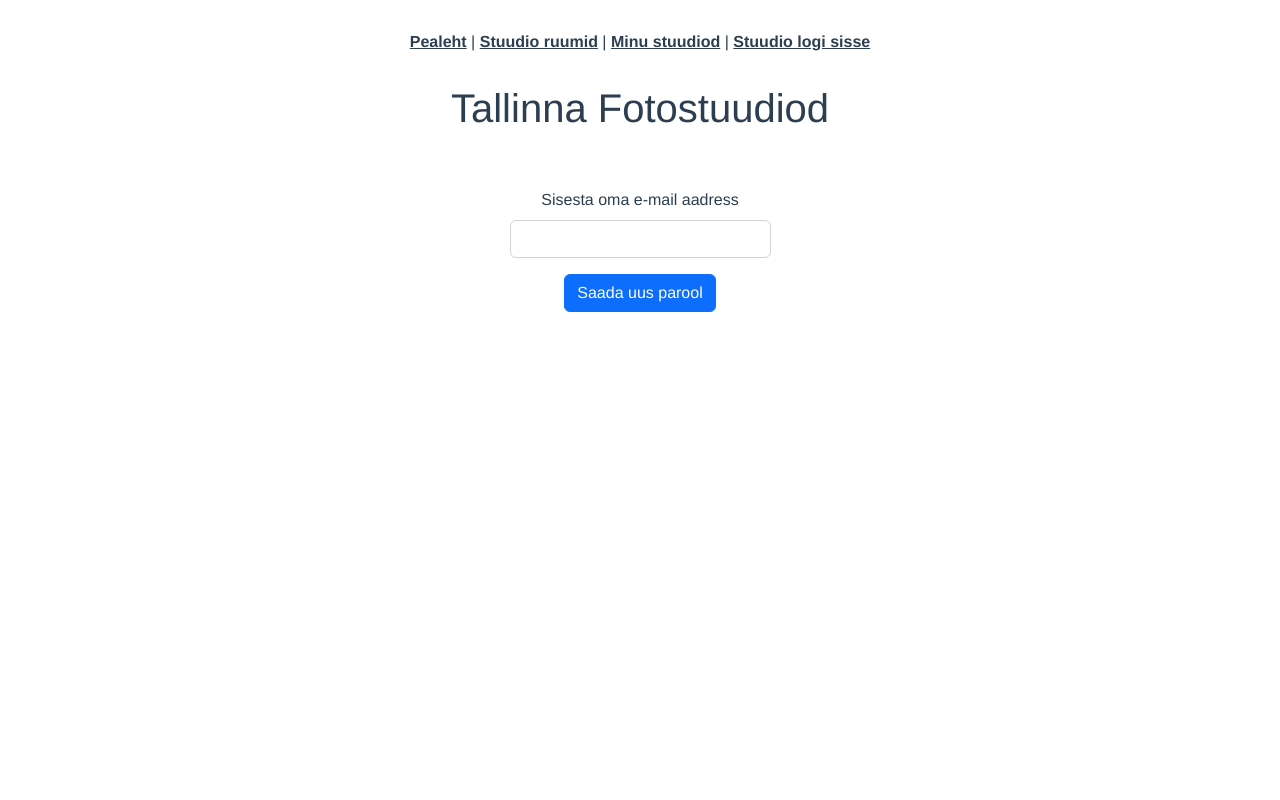
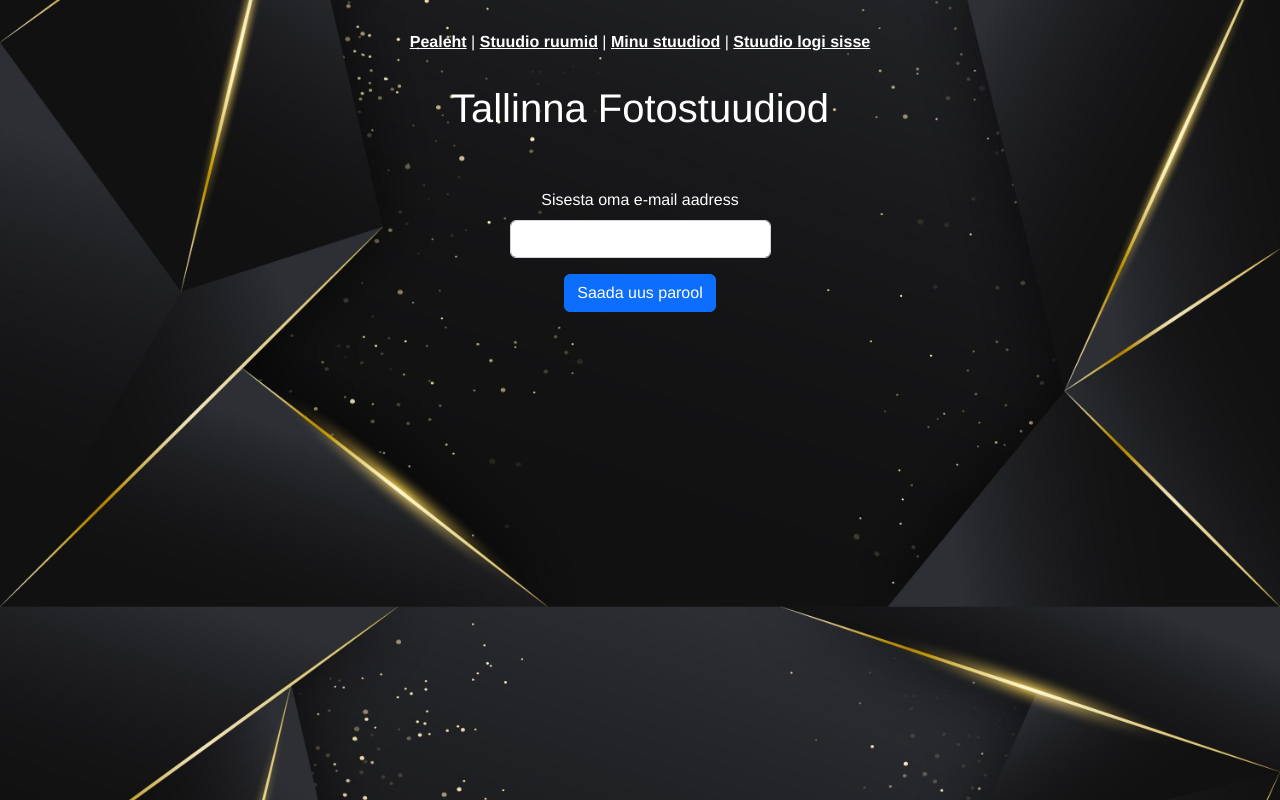
Before and after one commit to KaimarLilienthal/fotostudio_front, a Vue app: page /login/reset in a window 1280 px wide. Built offline with nearby package versions, Linux system fonts and the light colour scheme.

Commit message:
LIISIS-18 õhtu

```diff
--- a/src/App.vue
+++ b/src/App.vue
@@ -1,4 +1,9 @@
+<head>
+<link ref="stylesheet" href="src/assets/my-style.css">
+</head>
+
 <template>
+
   <nav>
     <router-link to="/">Pealeht</router-link> |
       <router-link to="/studios">Stuudio ruumid</router-link> |
@@ -15,7 +20,7 @@
   -webkit-font-smoothing: antialiased;
   -moz-osx-font-smoothing: grayscale;
   text-align: center;
-  color: #2c3e50;
+  color: #fff;
 }
 
 nav {
@@ -24,12 +29,15 @@ nav {
 
 nav a {
   font-weight: bold;
-  color: #2c3e50;
+  color: #fff;
 }
 
 nav a.router-link-exact-active {
-  color: #42b983;
+  color: #ffc107;
 }
+
 </style>
-<script setup>
+<script>
+
+
 </script>
--- a/src/assets/my-style.css
+++ b/src/assets/my-style.css
@@ -2,3 +2,10 @@
     max-width: 100px; /* Adjust the width as per your requirement */
     height: auto;
 }
+
+body{
+    background-image: url("4196050.jpg");
+    background-repeat: repeat;
+    background-size: cover;
+    background-position: center;
+}
--- a/src/views/RegisterView.vue
+++ b/src/views/RegisterView.vue
@@ -47,11 +47,9 @@ export default {
             terms: false,
             password1: '',
             newUser: {
-                roleId: 2,
                 username: '',
                 password: '',
                 email: '',
-                status: 'A',
             }
         }
     },
@@ -67,7 +65,7 @@ export default {
                 alert('Nõustu kasutajatingimustega!')
             } else {
 
-                this.$http.post("/user/new", this.newUser
+                this.$http.post("/user", this.newUser
                 ).then(response => {
                     // const responseBody = response.data
                 }).catch(error => {
```
Also changed, not shown: src/assets/4196050.jpg (added).
